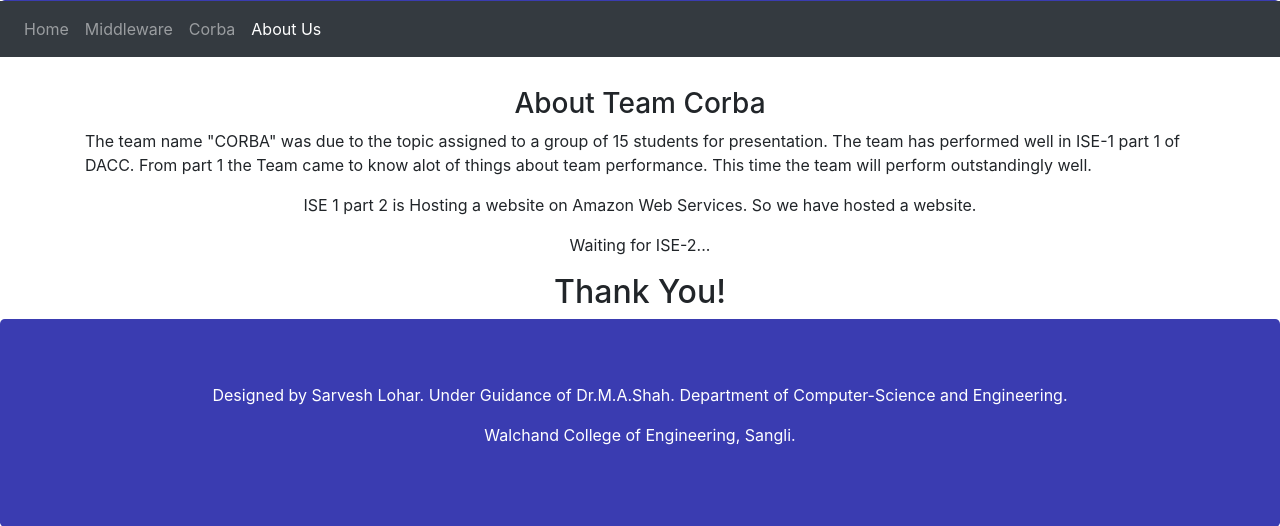
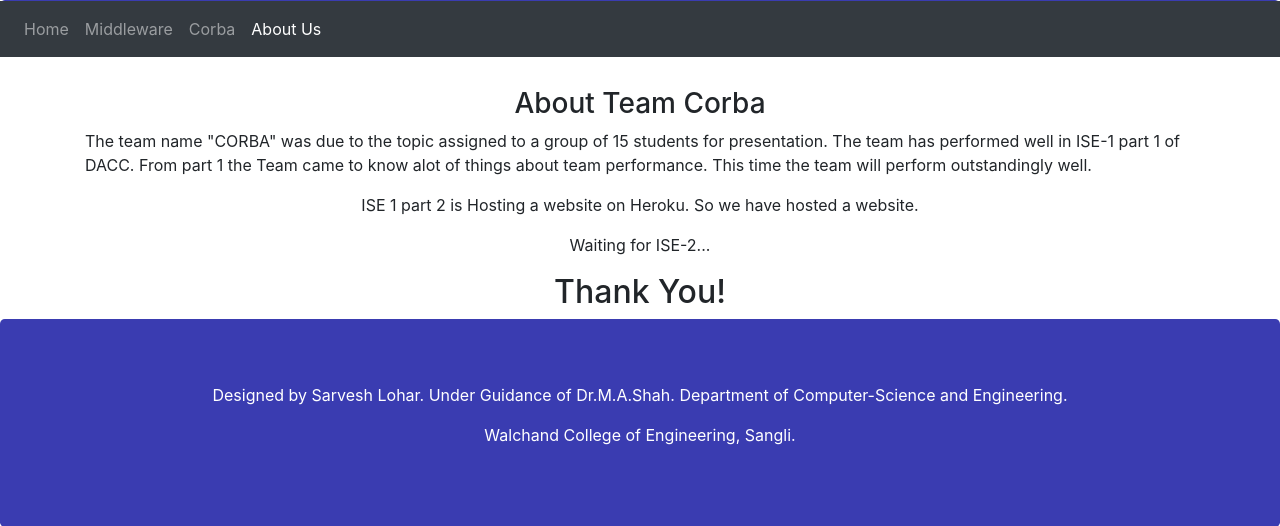
Before and after one commit to sarveshlohar/django_project, a Django app: page /home/about in a window 1280 px wide. Shown: the part 223-749 px from the top of the page. Run offline with Django 3.2, Linux system fonts and the light colour scheme; some libraries are stand-ins or nearby versions.

Commit message:
Add files via upload

```diff
--- a/dacc_project/settings.py
+++ b/dacc_project/settings.py
@@ -9,7 +9,7 @@ https://docs.djangoproject.com/en/3.0/topics/settings/
 For the full list of settings and their values, see
 https://docs.djangoproject.com/en/3.0/ref/settings/
 """
-
+import django_heroku
 import os
 
 # Build paths inside the project like this: os.path.join(BASE_DIR, ...)
@@ -122,3 +122,5 @@ STATICFILES_DIRS = (
     os.path.join(BASE_DIR, 'static'),
 )
 STATIC_ROOT = os.path.join(BASE_DIR, 'staticfiles')
+# Activate Django-Heroku.
+django_heroku.settings(locals())
--- a/templates/about.html
+++ b/templates/about.html
@@ -34,7 +34,7 @@
             <p>
                The team name "CORBA" was due to the topic assigned to a group of 15 students for presentation. The team has performed well in ISE-1 part 1 of DACC. From part 1 the Team came to know alot of things about team performance.  This time the team will perform outstandingly well.
             </p>
-        <p><center>ISE 1 part 2 is Hosting a website on Amazon Web Services. So we have hosted a website.</center></p>
+        <p><center>ISE 1 part 2 is Hosting a website on Heroku. So we have hosted a website.</center></p>
         <p><center>Waiting for ISE-2...</center></p>
         <h2><center>Thank You!</center></h2>
         </div>
```
Also changed, not shown: requirements.txt (added, +9 -0 lines), README.md, templates/root.html (line endings or trailing spaces), 1 other file.
